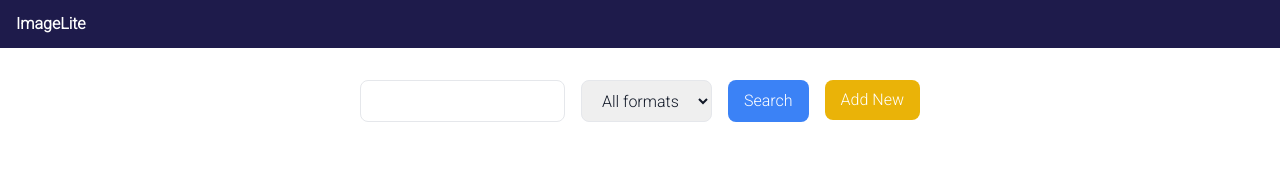
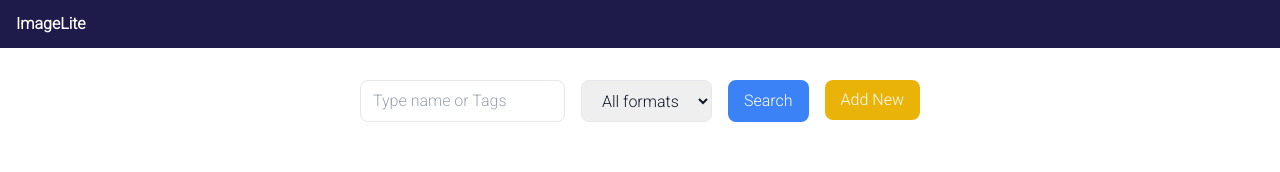
Before and after one commit to Diog007/ImageLite-FrontEnd, a Next.js app: page /galeria in a window 1280 px wide. Shown: the top 172 px of the page. Built offline with nearby package versions, Linux system fonts and the light colour scheme.

Commit message:
Componentizing InputText

```diff
--- a/src/app/galeria/page.tsx
+++ b/src/app/galeria/page.tsx
@@ -1,6 +1,6 @@
 'use client'
 
-import { Template, ImageCard, Button } from '@/components'
+import { Template, ImageCard, Button, InputText } from '@/components'
 import { Image } from '@/resources/image/image.resource';
 import { useImageService } from '@/resources/image/image.service'
 import { useState } from 'react'
@@ -45,11 +45,10 @@ export default function GaleriaPage() {
             <section className='flex flex-col items-center justify-center my-5'>
                 <div className='flex space-x-4'>
 
-                    <input type='text'
-                            onChange={event => setQuery(event.target.value)}
-                            className='border px-3 py-2 rounded-lg text-gray-900' />
+                    <InputText placeholder='Type name or Tags' onChange={event => setQuery(event.target.value)} />
 
                     <select onChange={event => setExtension(event.target.value)}
+
                             className='border px-4 py-2 rounded-lg text-gray-900 hover:bg-gray-100'>
                         <option value="">All formats</option>
                         <option value="PNG">PNG</option>
@@ -62,6 +61,7 @@ export default function GaleriaPage() {
                     <Link href="/formulario">
                         <Button style='bg-yellow-500 hover:bg-yellow-300' label= 'Add New' />
                     </Link>
+
                 </div>
             </section>
             <section className='grid grid-cols-4 gap-8'>
--- a/src/components/Template.tsx
+++ b/src/components/Template.tsx
@@ -1,3 +1,5 @@
+import Link from 'next/link';
+
 interface TemplateProps {
     children: React.ReactNode
     loading?: boolean;
@@ -53,7 +55,9 @@ const Header: React.FC = () => {
     return(
         <header className="bg-indigo-950 text-white py-3">
             <div className="container mx-auto flex justify-between items-center px-4">
-                <h1 className="text-3x1 font-bold">ImageLite</h1>
+                <Link href="/galeria">
+                    <h1 className="text-3x1 font-bold">ImageLite</h1>
+                </Link>
             </div>
         </header>
     )
--- a/src/components/index.ts
+++ b/src/components/index.ts
@@ -1,3 +1,4 @@
 export { Template } from './Template'
 export { ImageCard } from './ImageCard'
 export { Button } from './button'
+export { InputText } from './input'
--- /dev/null
+++ b/src/components/input/InputText.tsx
@@ -0,0 +1,19 @@
+import React from "react";
+
+interface InputTextProps {
+    style?: string;
+    onChange?: (event: React.ChangeEvent<HTMLInputElement>) => void
+    placeholder?: string;
+}
+
+
+export const InputText: React.FC<InputTextProps> = ({style, onChange, placeholder} : InputTextProps) => {
+    return (
+        <input type='text'
+                onChange={onChange}
+                placeholder={placeholder}
+                className={`${style} border px-3 py-2 rounded-lg text-gray-900`} />
+
+    )
+
+}
--- /dev/null
+++ b/src/components/input/index.ts
@@ -0,0 +1 @@
+export { InputText } from './InputText'
```
